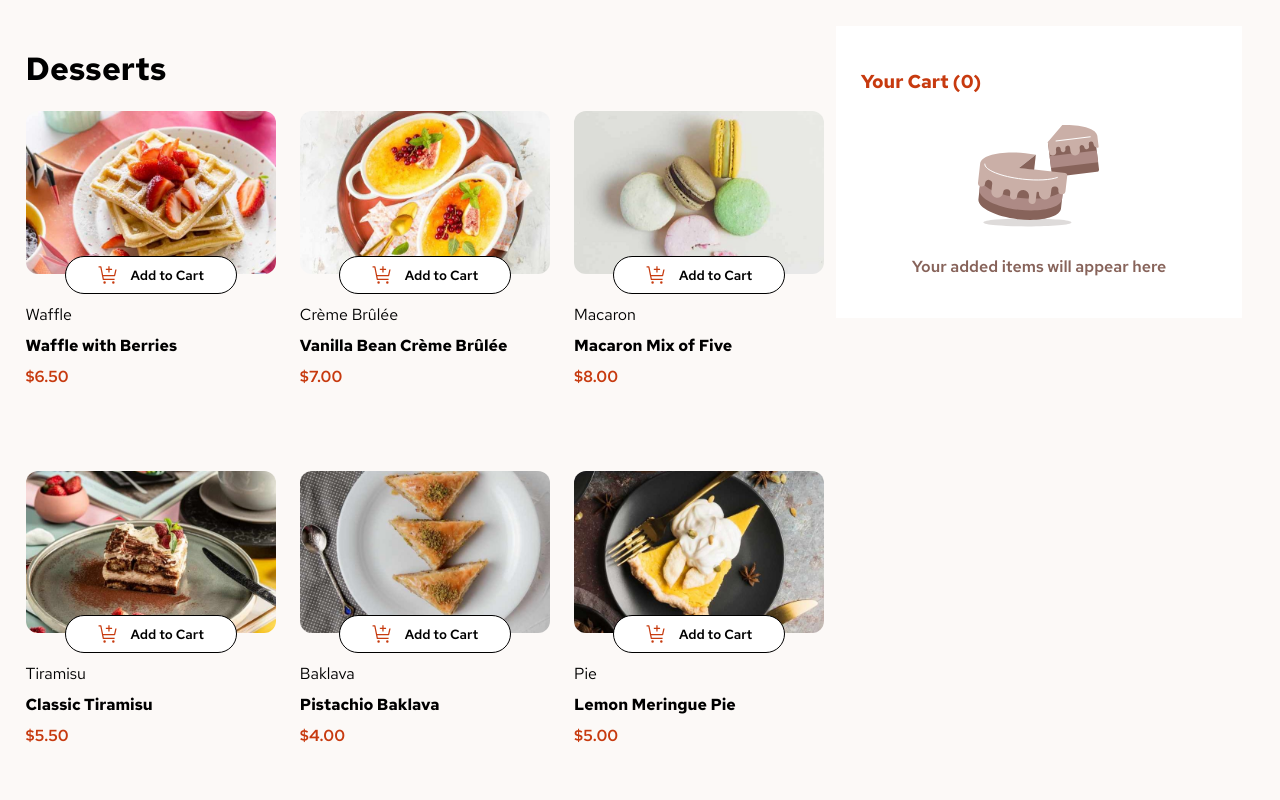
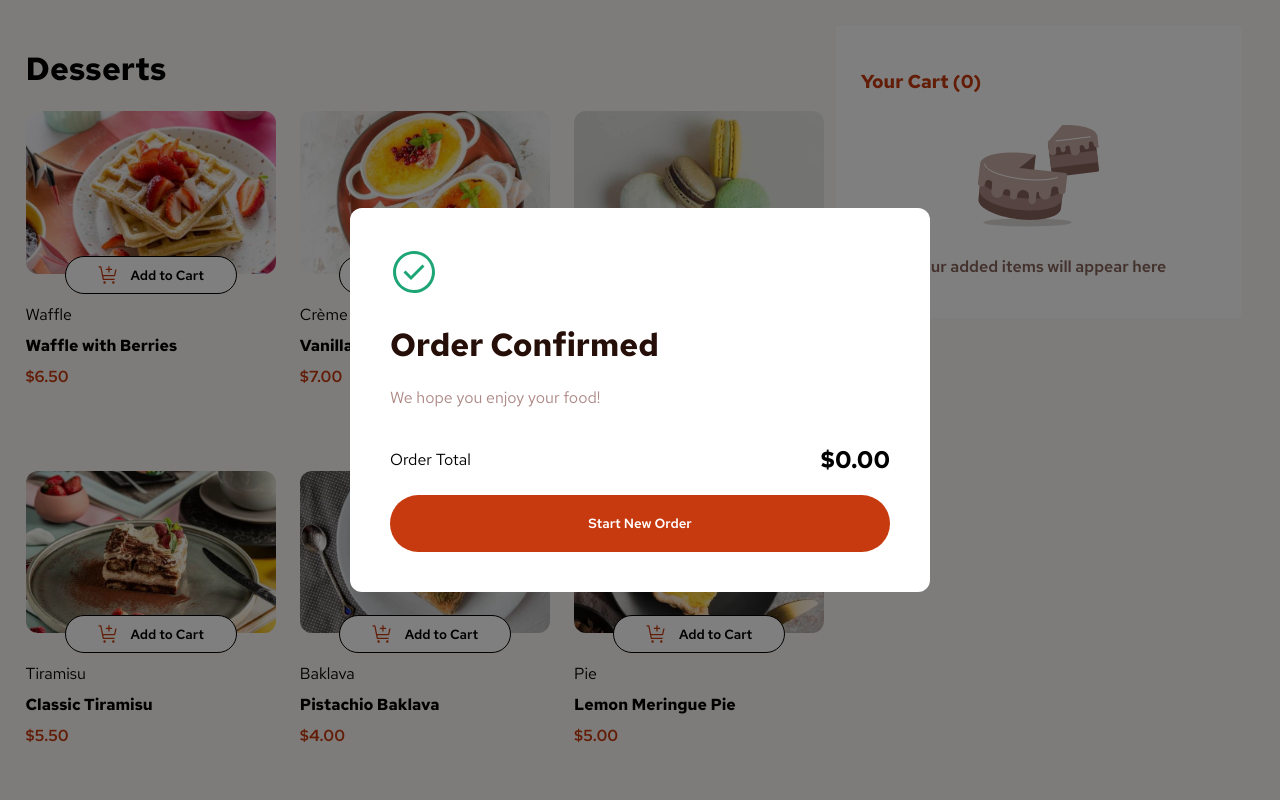
Before and after one commit to danielsadiq/product-list-with-cart, a React (Vite) app: page / in a window 1280 px wide. Shown: the top 800 px of the page. Built offline with nearby package versions, Linux system fonts and the light colour scheme; data requests are answered from the project's data file.

Commit message:
style update

```diff
--- a/src/App.jsx
+++ b/src/App.jsx
@@ -19,9 +19,9 @@ function App() {
             </Main>
             <Cart />
         </div>
-        <div className="order">
+        <OrderConfirmed/>
             {/* {orderActive ? <OrderConfirmed cart={cart} dispatch={dispatch} /> : ""} */}
-        </div>
+
         </CartProvider>
     );
 }
--- a/src/components/OrderConfirmed.jsx
+++ b/src/components/OrderConfirmed.jsx
@@ -6,6 +6,7 @@ function OrderConfirmed() {
     const TOTAL_AMOUNT = cart.reduce((a, b) => a + (b.price*b.num), 0);
 
     return (
+        <div className="order-container">
             <div className={styles.orderDiv}>
                 <img src={orderImg} alt="order-confirm" />
                 <h1>Order Confirmed</h1>
@@ -36,6 +37,7 @@ function OrderConfirmed() {
                 <button className={styles.orderBtn} onClick={()=> dispatch({type:"orderStatus"})}>Start New Order</button>
                 </>
             </div>
+        </div>
     );
 }
 
--- a/src/components/OrderConfirmed.module.css
+++ b/src/components/OrderConfirmed.module.css
@@ -1,10 +1,9 @@
 .orderDiv{
-    /* position: fixed; */
     background-color: white;
     border-radius: 12px;
     padding: 40px;
-    box-shadow: 0 20px 40px rgba(0,0,0,.08),0 4px 12px rgba(0,0,0,.08);
     z-index: 300;
+    opacity: 1;
     width: 500px;
 }
 .orderDiv > h1{
--- a/src/index.css
+++ b/src/index.css
@@ -40,14 +40,30 @@ body{
     justify-content: center;
     align-items: center;
 }
-.grey-out + .order{
+.order-container{
+    position: absolute;
     height: 100vh;
+    z-index: 5;
+    top: 0;
+    left: 0;
+    right: 0;
+    bottom: 0;
+    display: flex;
+    align-items: center;
+    justify-content: center;
+    background-color: rgba(0,0,0,.5);
 }
+/* .grey-out + .order{
+    height: 100vh;
+} */
 
 
 @media (max-width: 767px) {
     .container{
         grid-template-columns: 1fr;
+    }
+    .order-container{
+        width: 100%;
     }
 }
 /* :root {
```
Lines whose indentation alone changed are shown as unchanged.
